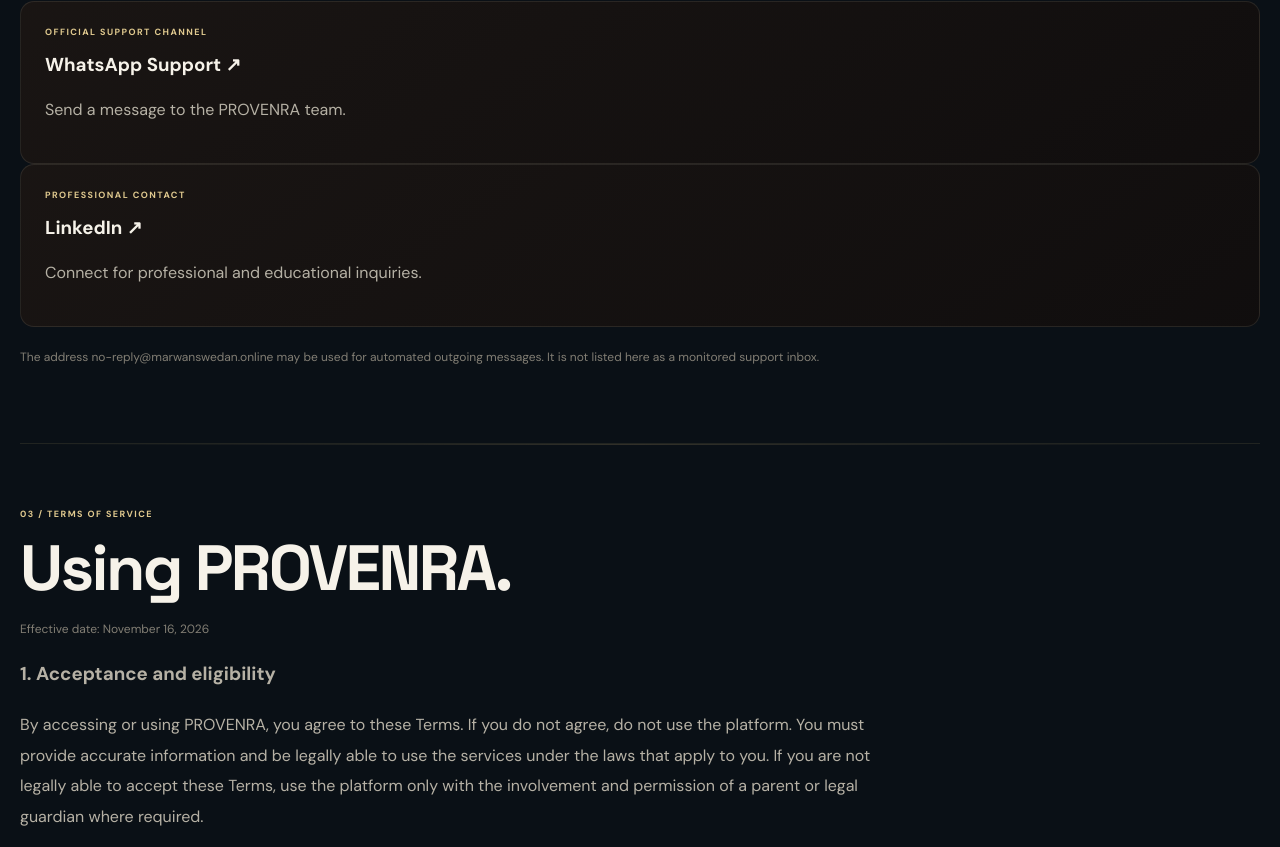
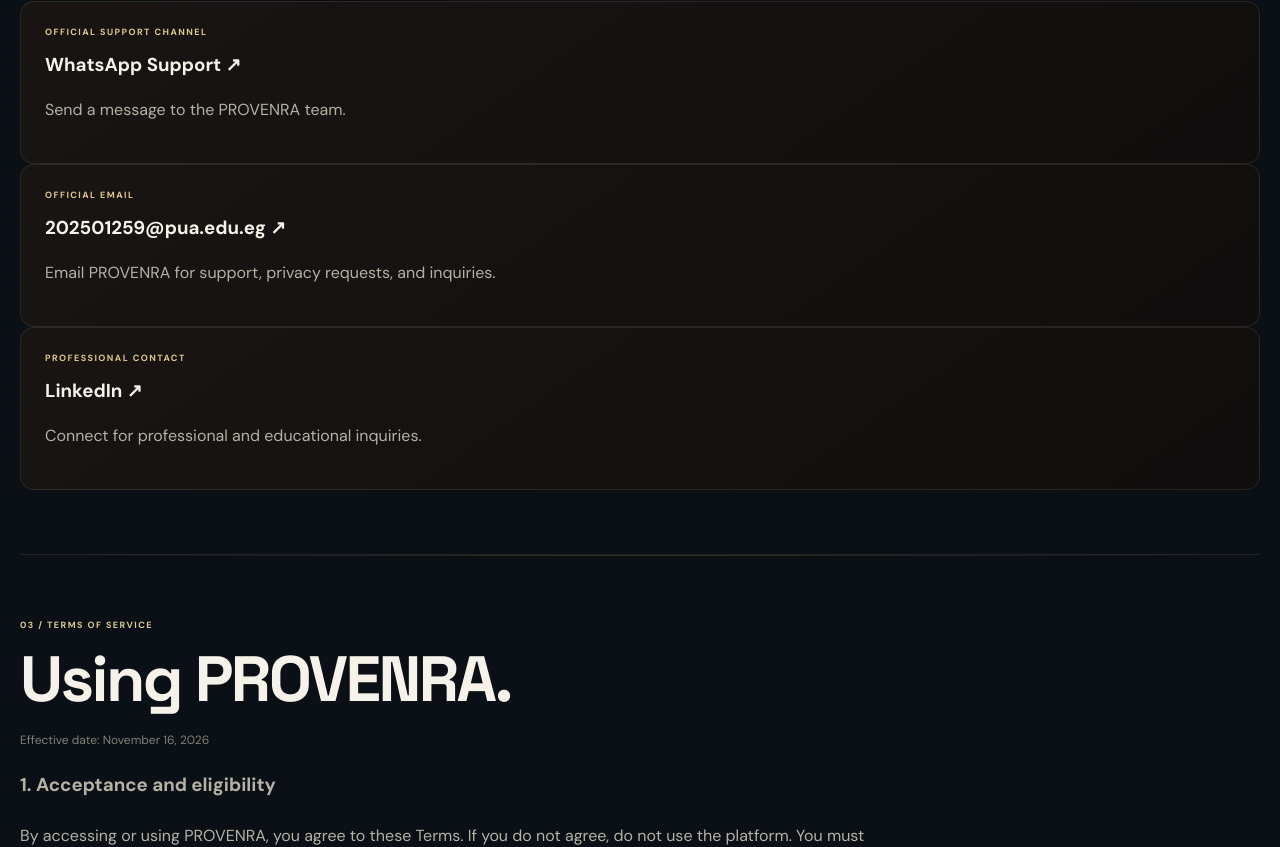
Before and after one commit to d2rkd2rk/Marwan-Swedan-, a Next.js app: page /about-us in a window 1280 px wide. Shown: the part 1257-2104 px from the top of the page. Built offline with nearby package versions, Linux system fonts and the light colour scheme; no server answers.

Commit message:
Use monitored email for PROVENRA contact (#56)
* fix: use monitored email for PROVENRA contact

* fix: correct PROVENRA contact page markup

* style: move About PROVENRA link to footer bottom

```diff
--- a/app/about-us/page.tsx
+++ b/app/about-us/page.tsx
@@ -30,6 +30,7 @@ const organization={
  contactPoint:{
   '@type':'ContactPoint',
   contactType:'customer support',
+  email:'202501259@pua.edu.eg',
   url:'https://wa.me/201515227612',
   availableLanguage:['English','Arabic'],
  },
@@ -66,11 +67,12 @@ export default function AboutProvenraPage(){
      <a className={s.course} href="https://wa.me/201515227612" target="_blank" rel="noopener noreferrer" style={{padding:24,display:'block'}}>
       <div className={s.label}>OFFICIAL SUPPORT CHANNEL</div><h3 style={{marginTop:14}}>WhatsApp Support ↗</h3><p style={{color:'#b6b1a5',lineHeight:1.7}}>Send a message to the PROVENRA team.</p>
      </a>
+     <a className={s.course} href="mailto:202501259@pua.edu.eg" style={{padding:24,display:'block'}}><div className={s.label}>OFFICIAL EMAIL</div><h3 style={{marginTop:14}}>202501259@pua.edu.eg ↗</h3><p style={{color:'#b6b1a5',lineHeight:1.7}}>Email PROVENRA for support, privacy requests, and inquiries.</p></a>
      <a className={s.course} href="https://www.linkedin.com/in/marwan-swedan" target="_blank" rel="noopener noreferrer" style={{padding:24,display:'block'}}>
       <div className={s.label}>PROFESSIONAL CONTACT</div><h3 style={{marginTop:14}}>LinkedIn ↗</h3><p style={{color:'#b6b1a5',lineHeight:1.7}}>Connect for professional and educational inquiries.</p>
      </a>
     </div>
-    <p style={{color:'#827e74',fontSize:12,lineHeight:1.7,marginTop:20}}>The address no-reply@marwanswedan.online may be used for automated outgoing messages. It is not listed here as a monitored support inbox.</p>
+
    </section>
 
    <section id="terms" className={s.section} style={{paddingTop:64,paddingBottom:64}}>
@@ -128,7 +130,7 @@ export default function AboutProvenraPage(){
      <h3>11. International users and policy updates</h3>
      <p>Your information may be processed in countries where our service providers operate, subject to applicable safeguards and laws. We may update this Policy when our practices or legal requirements change. The latest version and effective date will appear on this page.</p>
      <h3>12. Contact about privacy</h3>
-     <p>For privacy questions or requests, contact PROVENRA using the official WhatsApp support channel listed above. Please do not send passwords or sensitive account credentials in a support message.</p>
+     <p>For privacy questions or requests, email PROVENRA at 202501259@pua.edu.eg. Please do not send passwords or sensitive account credentials in an email.</p>
     </div>
    </section>
 
@@ -136,7 +138,7 @@ export default function AboutProvenraPage(){
     <div><div className={s.footerBrand}>PROVENRA</div><p>Cybersecurity · Digital Forensics · Practical Education</p><p>© 2026 PROVENRA. All rights reserved.</p></div>
     <div><h4>EXPLORE</h4><Link href="/">Home</Link><Link href="/courses">Academy</Link><Link href="/paths">Learning Paths</Link><Link href="/about">Marwan Swedan</Link></div>
     <div><h4>ON THIS PAGE</h4><a href="#about-platform">About the Platform</a><a href="#contact">Contact</a><a href="#terms">Terms of Service</a><a href="#privacy">Privacy Policy</a></div>
-    <div><h4>SUPPORT</h4><a href="https://wa.me/201515227612" target="_blank" rel="noopener noreferrer">WhatsApp ↗</a><a href="https://www.linkedin.com/in/marwan-swedan" target="_blank" rel="noopener noreferrer">LinkedIn ↗</a></div>
+    <div><h4>SUPPORT</h4><a href="mailto:202501259@pua.edu.eg">Email PROVENRA ↗</a><a href="https://wa.me/201515227612" target="_blank" rel="noopener noreferrer">WhatsApp ↗</a><a href="https://www.linkedin.com/in/marwan-swedan" target="_blank" rel="noopener noreferrer">LinkedIn ↗</a></div>
    </footer>
   </div>
   <script type="application/ld+json" dangerouslySetInnerHTML={{__html:JSON.stringify(organization)}}/>
--- a/app/landing/page.tsx
+++ b/app/landing/page.tsx
@@ -116,7 +116,7 @@ export default async function Landing(){
 
    <section className={s.journey+' '+s.finalStage}><div className={s.finalNoise}/><div className={s.journeyInner}><div><div className={s.label}>06 / NEXT</div><h2>Let’s build<br/><span>something useful.</span></h2><p>Explore the academy, connect with me, or follow the work as it grows.</p><div className={s.actions}><Link className={s.primary+' '+s.btn} href="/courses">Enter Academy ↗</Link><a className={s.btn} href="https://www.linkedin.com/in/marwan-swedan" target="_blank" rel="noreferrer">LinkedIn ↗</a></div></div></div></section>
 
-   <footer className={s.footer}><div><div className={s.footerBrand}>PROVENRA</div><p>Cybersecurity · Academy · Portfolio</p></div><div><h4>EXPLORE</h4><Link href="/">Home</Link><Link href="/courses">Academy</Link><Link href="/about-us">About PROVENRA</Link><a href="#about">About Me</a><a href="#experience">Experience</a><a href="#certifications">Credentials</a></div><div><h4>CONNECT</h4><a href="https://www.linkedin.com/in/marwan-swedan" target="_blank" rel="noreferrer">LinkedIn</a><a href="https://wa.me/201515227612" target="_blank" rel="noreferrer">WhatsApp</a></div><div><h4>STATUS</h4><p><span className={s.statusDot}/> Open to collaboration</p><p>© 2026 PROVENRA</p></div></footer>
+   <footer className={s.footer}><div><div className={s.footerBrand}>PROVENRA</div><p>Cybersecurity · Academy · Portfolio</p></div><div><h4>EXPLORE</h4><Link href="/">Home</Link><Link href="/courses">Academy</Link><a href="#about">About Me</a><a href="#experience">Experience</a><a href="#certifications">Credentials</a></div><div><h4>CONNECT</h4><a href="https://www.linkedin.com/in/marwan-swedan" target="_blank" rel="noreferrer">LinkedIn</a><a href="https://wa.me/201515227612" target="_blank" rel="noreferrer">WhatsApp</a></div><div><h4>STATUS</h4><p><span className={s.statusDot}/> Open to collaboration</p><p>© 2026 PROVENRA</p></div></footer><div style={{textAlign:"center",padding:"14px 0 22px",borderTop:"1px solid rgba(210,180,119,.12)",fontSize:11,letterSpacing:".04em",color:"#827e74"}}><Link href="/about-us" style={{color:"inherit",textDecoration:"none"}}>About PROVENRA · Terms · Privacy</Link></div>
   </div><Animations/>
  </main>;
 }
```
